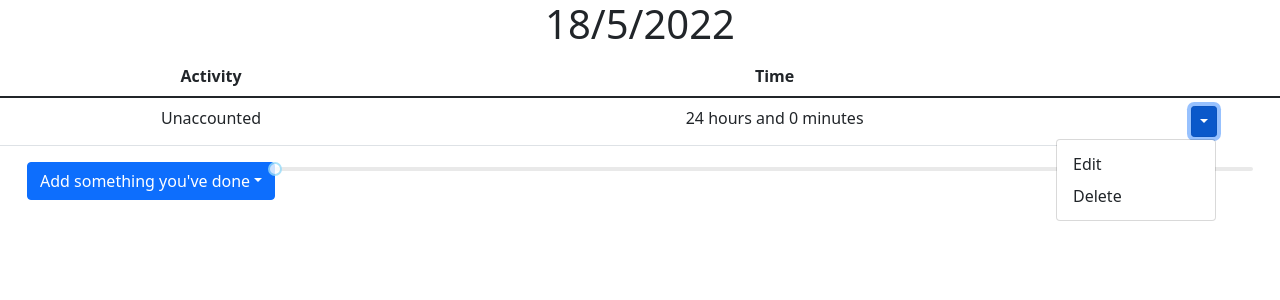
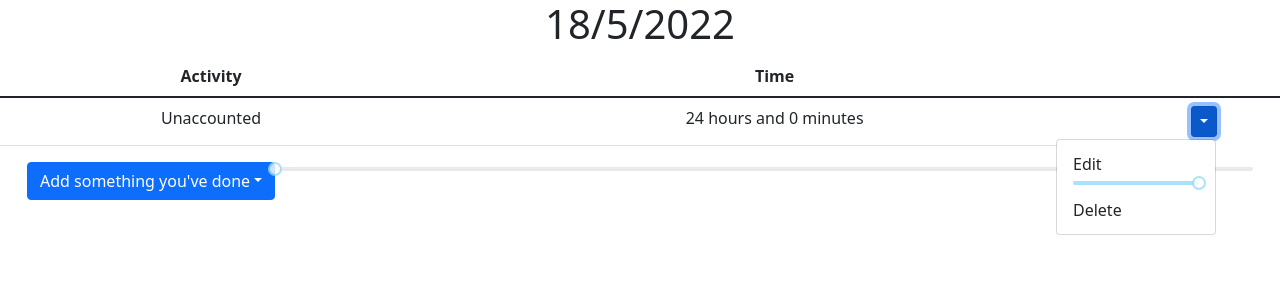
Before and after one commit to d-zg/Time-Tracking-App, a React (Create React App) app: page / in a window 1280 px wide. Both pictures are taken after a click on the button 1203 px from the left and 121 px from the top of the page. Shown: the top 300 px of the page. Built offline with nearby package versions, Linux system fonts and the light colour scheme.

Commit message:
working edit, slider. bug:  handleRender edit bar shows prior if deletion

```diff
--- a/src/components/ActivityRow.tsx
+++ b/src/components/ActivityRow.tsx
@@ -1,13 +1,25 @@
 import DropdownButton from 'react-bootstrap/DropdownButton'
 import Dropdown from 'react-bootstrap/Dropdown'
+import { useState } from 'react'
+import Slider from 'rc-slider'
+import 'rc-slider/assets/index.css'
+import TooltipSlider, { handleRender } from './helpers/TooltipSlider';
+
 
 const ActivityRow = (props : any) => {
     const activityName = props.name;
     const time = props.time;
     const index = props.index;
+
+    const [timeInput, setTimeInput] = useState(time);
+    const onSliderChange = (value : any) => {
+        setTimeInput(value);
+    }
+
     const handleChange = (event : any) => {
         if (event === "Edit") {
-            //stuff
+            props.handleEdit({index: index, time: timeInput});
+            console.log("updated activity at index " + index + " with new time " + timeInput);
         }
         else if (event === "Delete") {
             props.handleDelete({index: index});
@@ -19,7 +31,9 @@ const ActivityRow = (props : any) => {
             <td>{activityName}</td>
             <td>{(time - time%60)/60} hours and {time%60} minutes</td>
             <DropdownButton title={''} id="dropdown-basic-button" size="sm" onSelect = {handleChange}>
-                <Dropdown.Item eventKey="Edit">Edit</Dropdown.Item>
+                <Dropdown.Item eventKey="Edit">
+                    Edit
+                    <Slider value = {timeInput} min={0} max={1440} step={5} onChange={onSliderChange} handleRender = {handleRender}/></Dropdown.Item>
                 <Dropdown.Item eventKey="Delete">Delete</Dropdown.Item>
             </DropdownButton>{' '}
         </tr>
--- a/src/components/ActivityTable.tsx
+++ b/src/components/ActivityTable.tsx
@@ -4,7 +4,7 @@ const ActivityTable = (props : any) => {
     const rows : any = [];
     var index = 0;
     props.data.forEach((activity : any) => {
-        rows.push(<ActivityRow name={activity.name} time={activity.time} index={index} handleDelete={props.handleDelete}/>);
+        rows.push(<ActivityRow name={activity.name} time={activity.time} index={index} handleDelete={props.handleDelete} handleEdit={props.handleEdit}/>);
         index = index+1;
     });
 
--- a/src/components/AddingBar.tsx
+++ b/src/components/AddingBar.tsx
@@ -3,7 +3,7 @@ import Dropdown from 'react-bootstrap/Dropdown'
 import Button from 'react-bootstrap/Button'
 import Slider from 'rc-slider'
 import { useState } from 'react'
-import Range from 'rc-slider'
+import TooltipSlider, { handleRender } from './helpers/TooltipSlider';
 import 'rc-slider/assets/index.css'
 
 const AddingBar = (props : any) => {
@@ -18,6 +18,11 @@ const AddingBar = (props : any) => {
         setActivityInput(value);
         setValid(true);
     }
+    const onClick = (value : any) => {
+        value.preventDefault();
+        props.onAdd({name: activityInput, time: timeInput});
+        setTimeInput(0);
+    }
 
     return(
         <div className="flexbox-container">
@@ -25,11 +30,11 @@ const AddingBar = (props : any) => {
                 <Dropdown.Item eventKey="Sleep">Sleep</Dropdown.Item>
                 <Dropdown.Item eventKey="Social">Social</Dropdown.Item>
             </DropdownButton>{' '}
-            <Slider value = {timeInput} min={0} max={1440} step={5} onChange={onSliderChange}/>{' '}
+            <Slider value = {timeInput} min={0} max={1440} step={5} onChange={onSliderChange} handleRender={handleRender}/>{' '}
             {/* <Button variant="primary" size="sm" onClick = {props.onAdd({name: activityInput, time: timeInput})}>
                 Add {(timeInput - timeInput%60)/60} hours and {timeInput%60} minutes of {activityInput}
             </Button> */}
-            {valid ? (<Button variant="primary" size="sm" onClick = {props.onAdd({name: activityInput, time: timeInput})}>
+            {valid ? (<Button variant="primary" size="sm" onClick = {onClick}>
                 Add {(timeInput - timeInput%60)/60} hours and {timeInput%60} minutes of {activityInput}
             </Button>) : null}
         </div>
--- a/src/components/TimeTrackingTable.tsx
+++ b/src/components/TimeTrackingTable.tsx
@@ -6,8 +6,7 @@ import {useState} from "react"
 
 const TimeTrackingTable = () => {
     const [data, setData] = useState([{name: 'Unaccounted', time: 1440},]);
-    const onAdd = (value : any) => (event : any) => {
-        event.preventDefault();
+    const onAdd = (value : any) => {
         if (value.time !== 0) {
             setData([...data, {name: value.name, time: value.time}]);
         }
@@ -16,9 +15,13 @@ const TimeTrackingTable = () => {
         console.log("Handling deletion at index " + value.index);
         setData([...data.slice(0, value.index), ...data.slice(value.index+1)]);
     }
+    const handleEdit = (value : any) => {
+        console.log("Handling edit at index " + value.index + " new time: " + value.time);
+        setData([...data.slice(0, value.index), {name: data[value.index].name, time: value.time}, ...data.slice(value.index+1)]);
+    }
     return(
         <div>
-            <ActivityTable data={data} handleDelete={handleDelete}/>
+            <ActivityTable data={data} handleDelete={handleDelete} handleEdit={handleEdit}/>
             <AddingBar onAdd={onAdd}/>
         </div>
     );
--- /dev/null
+++ b/src/components/helpers/TooltipSlider.tsx
@@ -0,0 +1,82 @@
+import * as React from 'react';
+import 'rc-tooltip/assets/bootstrap.css';
+import Slider from 'rc-slider';
+import type { SliderProps } from 'rc-slider';
+import raf from 'rc-util/lib/raf';
+import Tooltip from 'rc-tooltip';
+
+const HandleTooltip = (props: {
+  value: number;
+  children: React.ReactElement;
+  visible: boolean;
+  tipFormatter?: (value: number) => React.ReactNode;
+}) => {
+  const { value, children, visible, tipFormatter = (val) => `${(val - val%60)/60} hours and ${val%60} minutes`, ...restProps } = props;
+
+  const tooltipRef = React.useRef<any>();
+  const rafRef = React.useRef<number | null>(null);
+
+  function cancelKeepAlign() {
+    raf.cancel(rafRef.current!);
+  }
+
+  function keepAlign() {
+    rafRef.current = raf(() => {
+      tooltipRef.current?.forcePopupAlign();
+    });
+  }
+
+  React.useEffect(() => {
+    if (visible) {
+      keepAlign();
+    } else {
+      cancelKeepAlign();
+    }
+
+    return cancelKeepAlign;
+  }, [value, visible]);
+
+  return (
+    <Tooltip
+      placement="top"
+      overlay={tipFormatter(value)}
+      overlayInnerStyle={{ minHeight: 'auto' }}
+      ref={tooltipRef}
+      visible={visible}
+      {...restProps}
+    >
+      {children}
+    </Tooltip>
+  );
+};
+
+export const handleRender: SliderProps['handleRender'] = (node, props) => {
+  return (
+    <HandleTooltip value={props.value} visible={props.dragging}>
+      {node}
+    </HandleTooltip>
+  );
+};
+
+const TooltipSlider = ({
+  tipFormatter,
+  tipProps,
+  ...props
+}: SliderProps & { tipFormatter?: (value: number) => React.ReactNode; tipProps: any }) => {
+  const tipHandleRender: SliderProps['handleRender'] = (node, handleProps) => {
+    return (
+      <HandleTooltip
+        value={handleProps.value}
+        visible={handleProps.dragging}
+        tipFormatter={tipFormatter}
+        {...tipProps}
+      >
+        {node}
+      </HandleTooltip>
+    );
+  };
+
+  return <Slider {...props} handleRender={tipHandleRender} />;
+};
+
+export default TooltipSlider;
```
